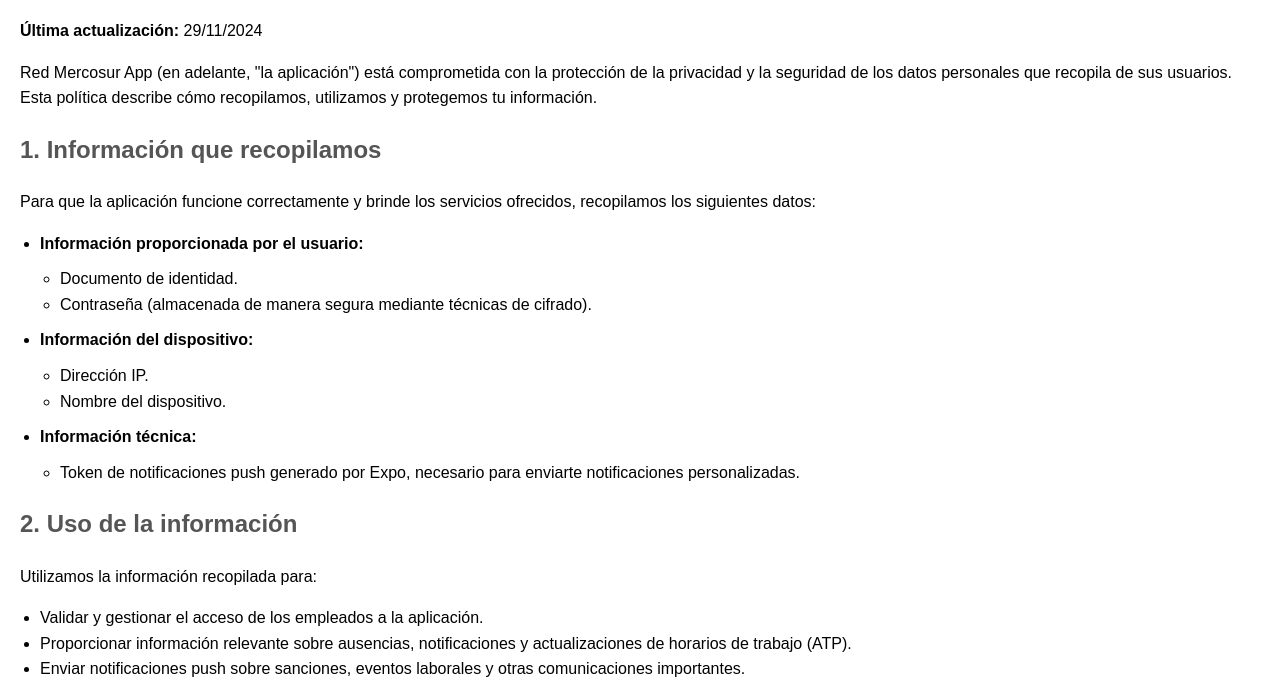
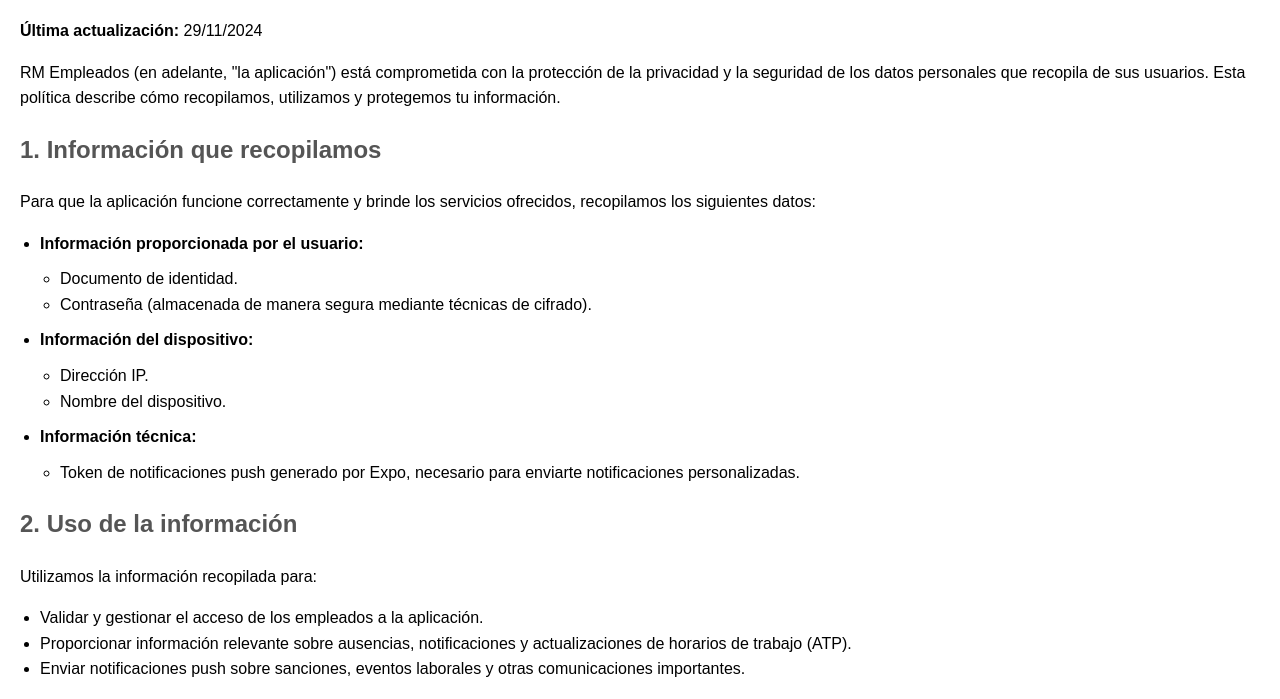
Before and after one commit to tinchoque/rme_politicas_privacidad, a plain HTML site: page index.html in a window 1280 px wide. Shown: the part 76-775 px from the top of the page. Drawn offline with Linux system fonts and the light colour scheme.

Commit message:
Update index.html
nombre de la app

```diff
--- a/index.html
+++ b/index.html
@@ -26,7 +26,7 @@
     <h1>Política de Privacidad</h1>
     <p><strong>Última actualización:</strong> 29/11/2024</p>
     <p>
-        Red Mercosur App (en adelante, "la aplicación") está comprometida con la protección de la privacidad y
+        RM Empleados (en adelante, "la aplicación") está comprometida con la protección de la privacidad y
         la seguridad de los datos personales que recopila de sus usuarios. Esta política describe cómo recopilamos,
         utilizamos y protegemos tu información.
     </p>
```
